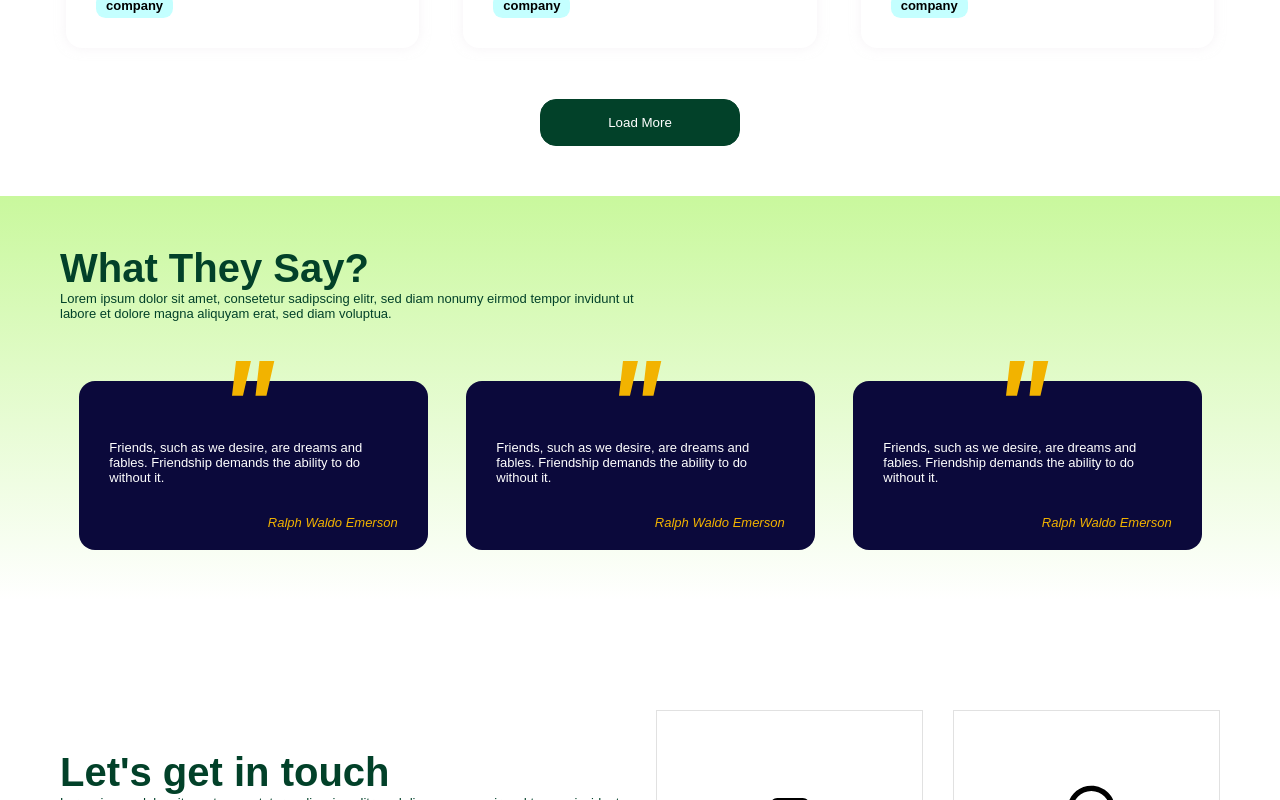
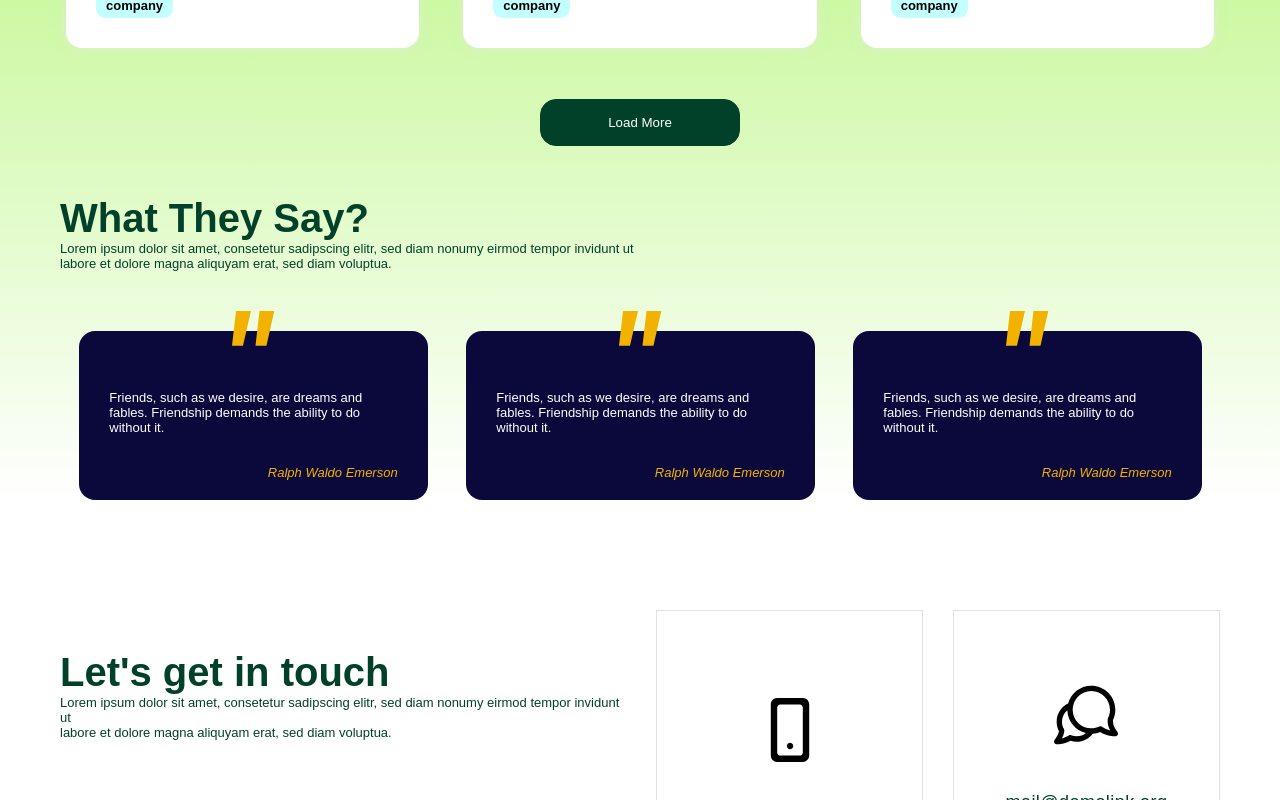
Before and after one commit to mertarica/hydroyal, a React (Create React App) app: page / in a window 1280 px wide. Shown: the part 3680-4480 px from the top of the page. Built offline with nearby package versions, Linux system fonts and the light colour scheme.

Commit message:
color fixes

```diff
--- a/src/components/Sections/Blog.jsx
+++ b/src/components/Sections/Blog.jsx
@@ -7,7 +7,7 @@ import TestimonialSlider from '../Elements/TestimonialSlider';
 
 const Wrapper = styled.section`
   width: 100%;
-  background: linear-gradient(#fff, #c9f89d);
+  background: linear-gradient(#fff, #c9f89d, #fff);
   padding-top: 20px;
 `;
 const HeaderInfo = styled.div`
@@ -17,21 +17,15 @@ const HeaderInfo = styled.div`
   }
 `;
 
-const QuotesWrapper = styled.div`
-  background: linear-gradient(#c9f89d, #fff);
-`;
-
 export default function Blog() {
   return (
-    <>
     <Wrapper id='blog'>
-        <div className='whiteBg'>
       <div className='container'>
         <HeaderInfo>
           <h1 className='font40 extraBold'>Our Blog Stories</h1>
           <p className='font13'>
-                Lorem ipsum dolor sit amet, consetetur sadipscing elitr, sed
-                diam nonumy eirmod tempor invidunt ut
+            Lorem ipsum dolor sit amet, consetetur sadipscing elitr, sed diam
+            nonumy eirmod tempor invidunt ut
             <br />
             labore et dolore magna aliquyam erat, sed diam voluptua.
           </p>
@@ -100,9 +94,6 @@ export default function Blog() {
           </div>
         </div>
       </div>
-        </div>
-      </Wrapper>
-      <QuotesWrapper style={{ padding: '50px 0' }}>
       <div className='container'>
         <HeaderInfo>
           <h1 className='font40 extraBold'>What They Say?</h1>
@@ -115,7 +106,6 @@ export default function Blog() {
         </HeaderInfo>
         <TestimonialSlider />
       </div>
-      </QuotesWrapper>
-    </>
+    </Wrapper>
   );
 }
--- a/src/components/Sections/Projects.jsx
+++ b/src/components/Sections/Projects.jsx
@@ -143,7 +143,7 @@ export default function Projects() {
           </div>
         </div>
       </div>
-      <div className='lightBg'>
+      <div className='whiteBg'>
         <div className='container'>
           <Advertising className='flexSpaceCenter'>
             <AddLeft>
```
Lines whose indentation alone changed are shown as unchanged.
